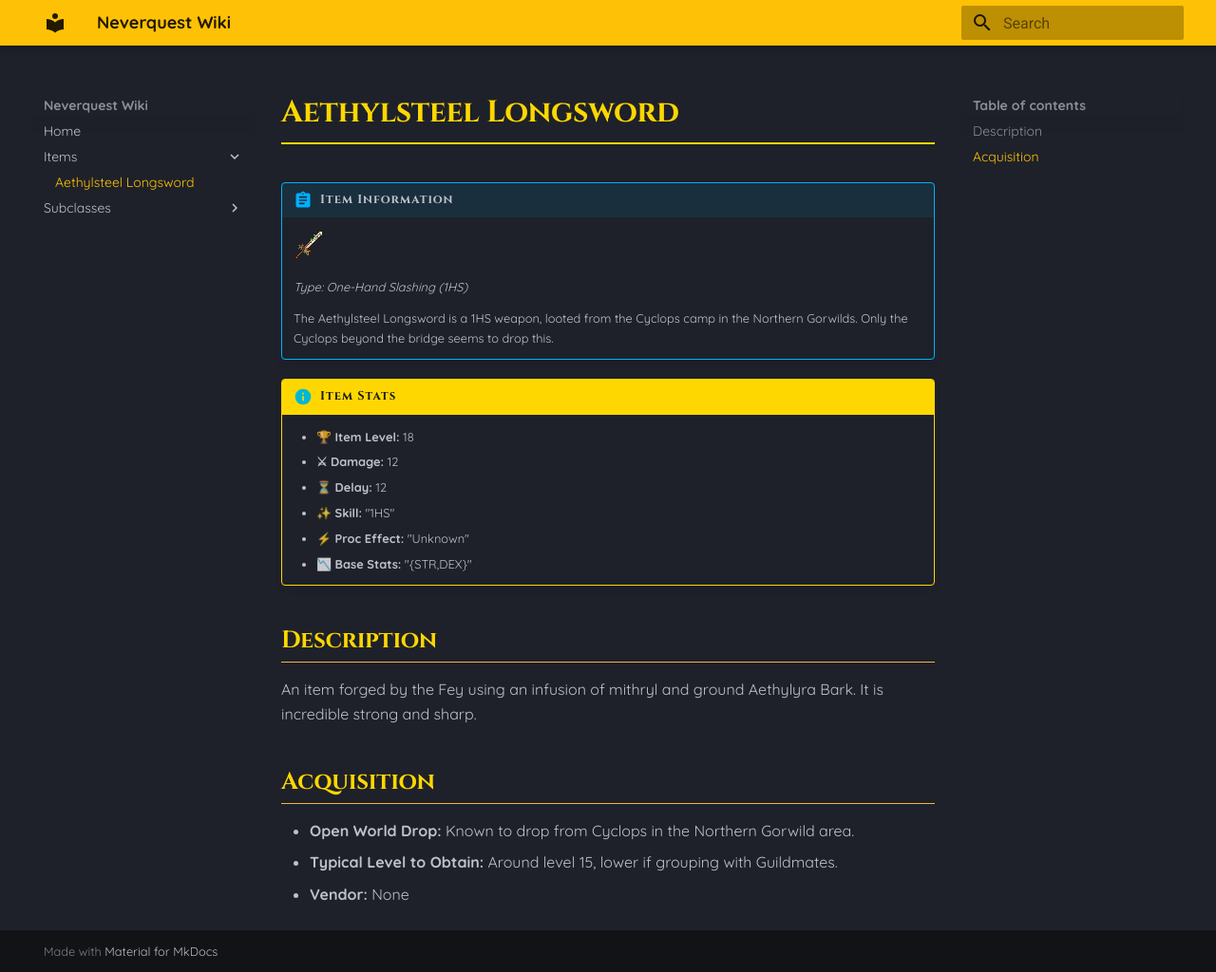
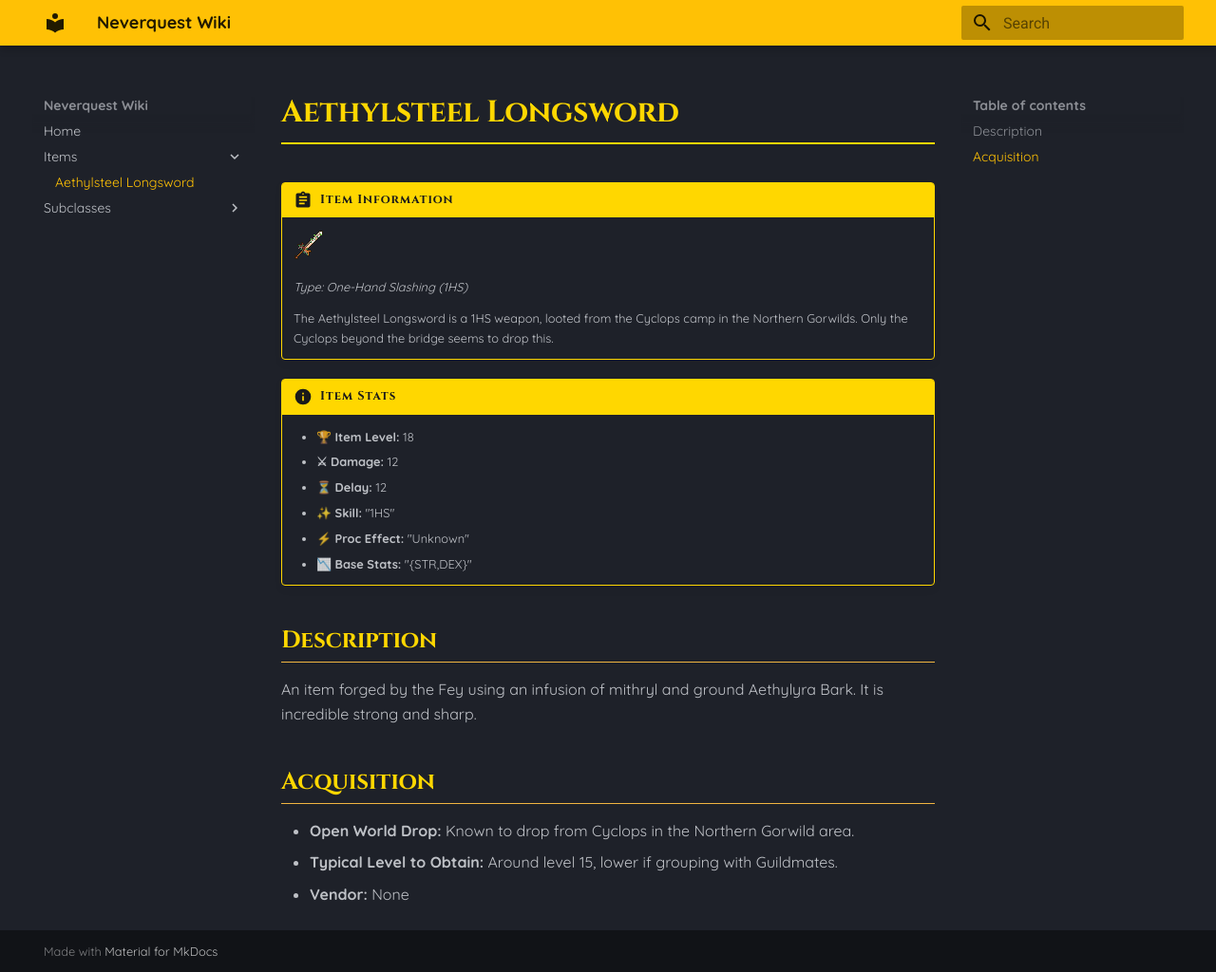
Before and after one commit to NeverQuest-Ben/NeverQuest, an MkDocs documentation site: the page built from docs/itemDatabase/Aethylsteel_Longsword.md, in a window 1280 px wide and 1024 px high. Shown: the whole window at 95% size. Built offline with MkDocs 1.6.1 and Material for MkDocs 9.7.7, drawn with Linux system fonts in a browser that asks for light colours.

Commit message:
Update extra.css

```diff
--- a/docs/stylesheets/extra.css
+++ b/docs/stylesheets/extra.css
@@ -25,16 +25,24 @@ h2 {
     padding-bottom: 5px;
 }
 
-/* Targets the 'info' admonition header specifically */
-.admonition.info > .admonition-title {
+/* Targets both 'info' AND 'abstract' admonition headers */
+.admonition.info > .admonition-title,
+.admonition.abstract > .admonition-title {
     background-color: #FFD700 !important; /* Solid Gold */
     color: #1a1a1a !important;            /* Dark, readable text */
-    border-bottom: none;                  /* Removes any thin lines */
+    border-bottom: none;
     font-weight: bold;
 }
 
-/* Optional: Makes the border of the whole box gold to match */
-.admonition.info {
+/* This makes the little icons dark so they don't stay white/blue */
+.admonition.info > .admonition-title::before,
+.admonition.abstract > .admonition-title::before {
+    background-color: #1a1a1a !important;
+}
+
+/* Makes the borders of both boxes gold to match */
+.admonition.info,
+.admonition.abstract {
     border-color: #FFD700 !important;
 }
 
```
